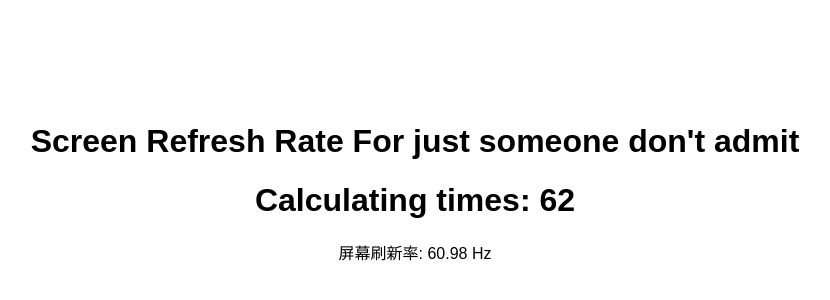
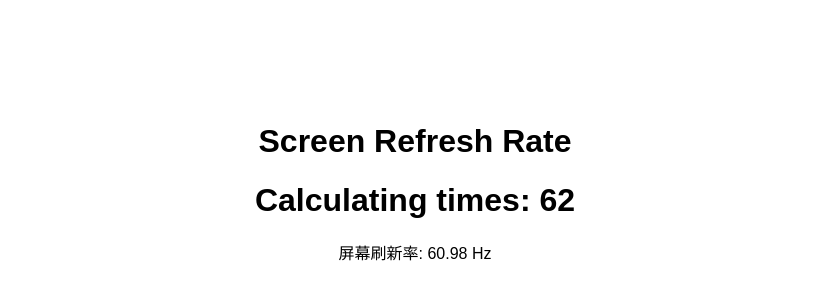
Before and after one commit to BruceZM/zm.refreshrate, a plain HTML site: page index.html in a window 1280 px wide. Shown: the part 66-366 px from the top of the page, without its empty margins (225-1055 px from the left). Drawn offline with Linux system fonts and the light colour scheme.

Commit message:
Update index.html
fsfe

```diff
--- a/index.html
+++ b/index.html
@@ -9,7 +9,7 @@
 </style>
 </head>
 <body>
-<h1>Screen Refresh Rate For just someone don't admit</h1>
+<h1>Screen Refresh Rate</h1>
 <h1 id="count"></h1>
 <p id="rate">Calculating...</p>
 <script>
```
